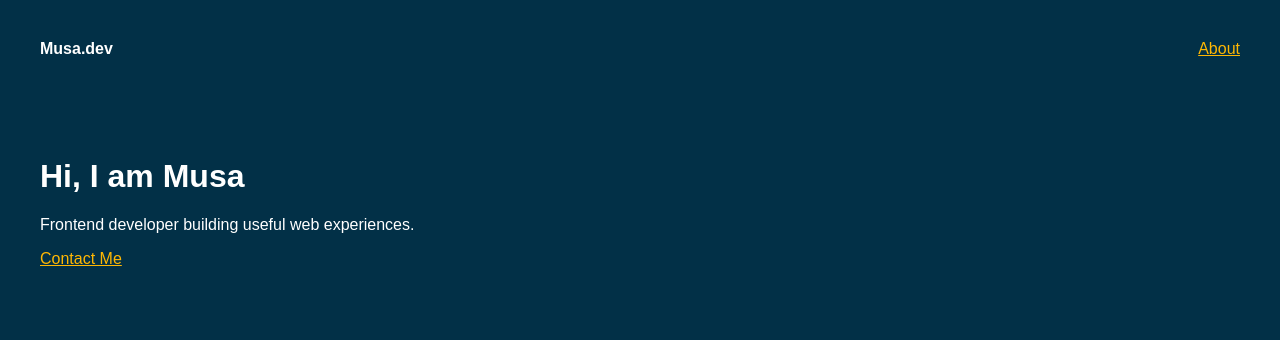
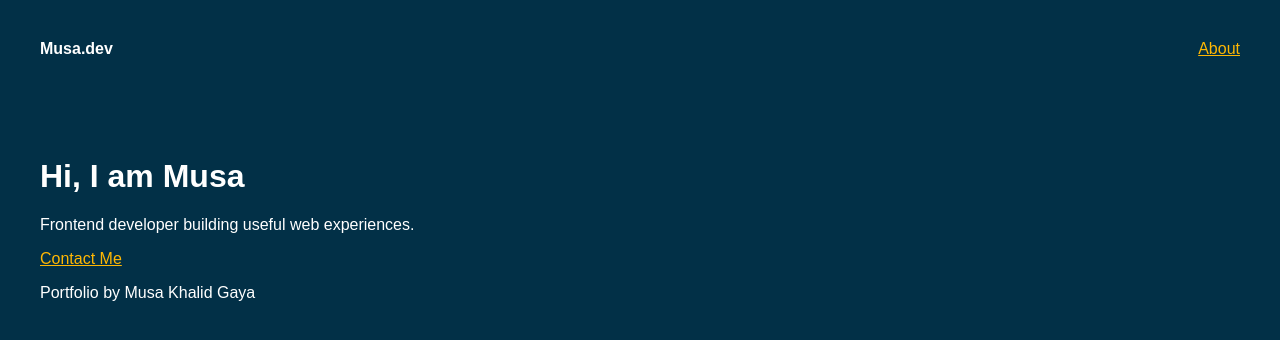
Before and after one commit to MusaGaya/Frontend-version-control-task-MusaGaya, a plain HTML site: page index.html in a window 1280 px wide. Drawn offline with Linux system fonts and the light colour scheme.

Commit message:
feat: add portfolio footer

```diff
--- a/index.html
+++ b/index.html
@@ -1 +1,2 @@
 <!DOCTYPE html><html lang="en"><head><meta charset="UTF-8"><meta name="viewport" content="width=device-width, initial-scale=1.0"><title>Musa | Portfolio</title><link rel="stylesheet" href="style.css"></head><body><header><nav><strong>Musa.dev</strong><a href="#about">About</a></nav></header><main id="about"><h1>Hi, I am Musa</h1><p>Frontend developer building useful web experiences.</p><a href="mailto:hello@example.com">Contact Me</a></main></body></html>
+<footer><p>Portfolio by Musa Khalid Gaya</p></footer>
```
